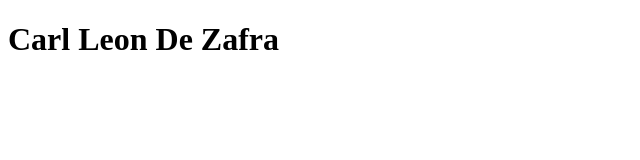
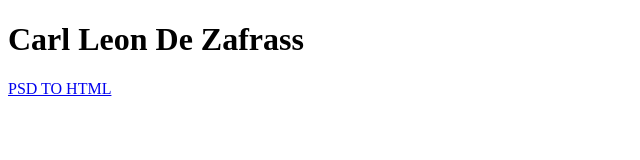
Before and after one commit to carlleon/carlleon.github.io, a plain HTML site: page index.html in a window 1280 px wide. Shown: the whole page, without its empty margins (0-640 px from the left). Drawn offline with Linux system fonts and the light colour scheme.

Commit message:
added html
Added psd to html

```diff
--- a/index.html
+++ b/index.html
@@ -5,6 +5,7 @@
 	</title>
 </head>
 <body>
-	<h1>Carl Leon De Zafra</h1>
+	<h1>Carl Leon De Zafrass</h1>
+	<a href="main.html">PSD TO HTML</a>
 </body>
 </html>
```
